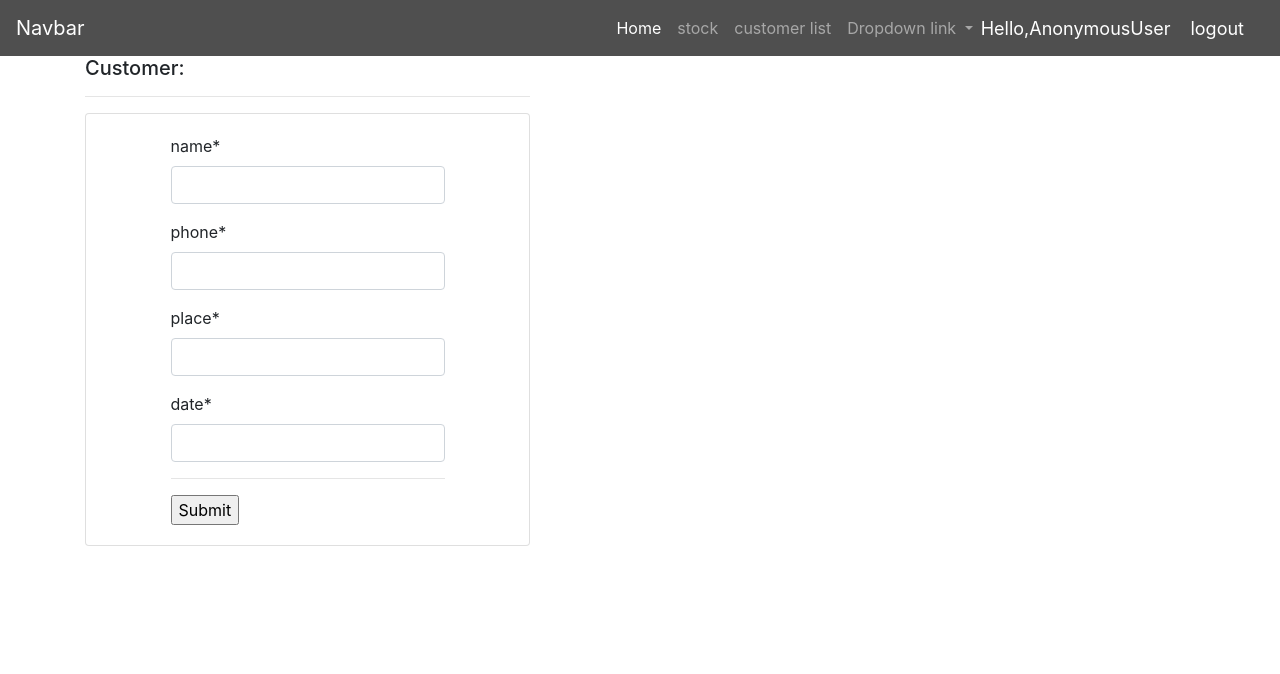
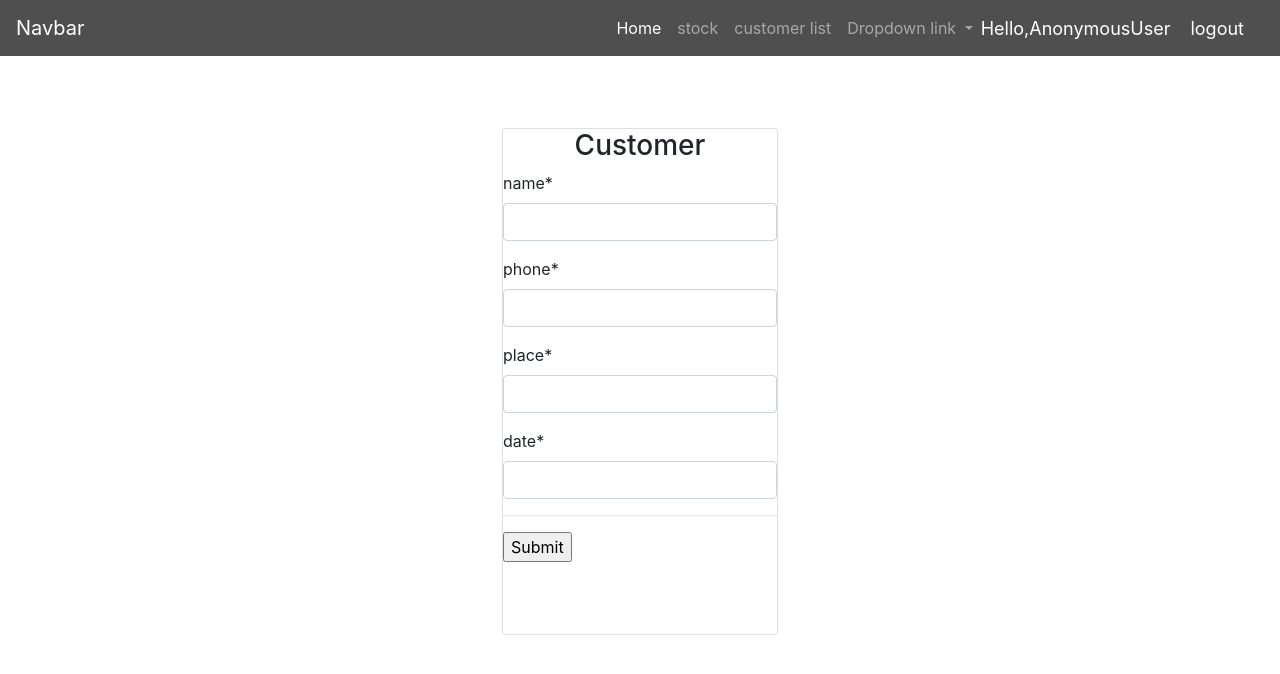
Before and after one commit to GA352491/django-deployment-bussiness-management, a Django app: page /createcustomer/ in a window 1280 px wide. Shown: the top 674 px of the page. Run offline with Django 3.2, Linux system fonts and the light colour scheme; some libraries are stand-ins or nearby versions.

Commit message:
Update create_customer.html

```diff
--- a/sales/templates/create_customer.html
+++ b/sales/templates/create_customer.html
@@ -1,15 +1,25 @@
-{%  extends 'base.html' %}
+{% extends 'base.html' %}
 
 {% load crispy_forms_tags %}
 
 {% block content %}
-        <div class="container">
-        <div class="row row-cols-2">
-            <div class="col-md-5">
-                <h5>Customer:</h5>
-                <hr>
-                <div class="card card-body "style="align-items: center;justify-content: center;">
-                    <form method="post"  action="">
+    <div class="container h-100">
+        <div class="row ">
+            <div class="col">
+<br>
+<br>
+<br>
+                <div class="d-flex justify-content-center h-100">
+                    <div class="card user-card">
+                        <div class="d-flex justify-content-center">
+
+
+                            <h3 id="form-title">Customer</h3>
+
+                        </div>
+                        <div class="d-flex justify-content-center form_container ">
+
+                            <form method="post" action="">
                                 {% csrf_token %}
 
                                 {{ form |crispy }}
@@ -17,7 +27,10 @@
 
                                 <input type="submit" value="Submit">
                             </form>
+                        </div>
 
+                    </div>
+                </div>
             </div>
 
         </div>
@@ -25,4 +38,7 @@
 
     </div>
     </div>
+
+
+
 {% endblock %}
```
Lines whose indentation alone changed are shown as unchanged.
